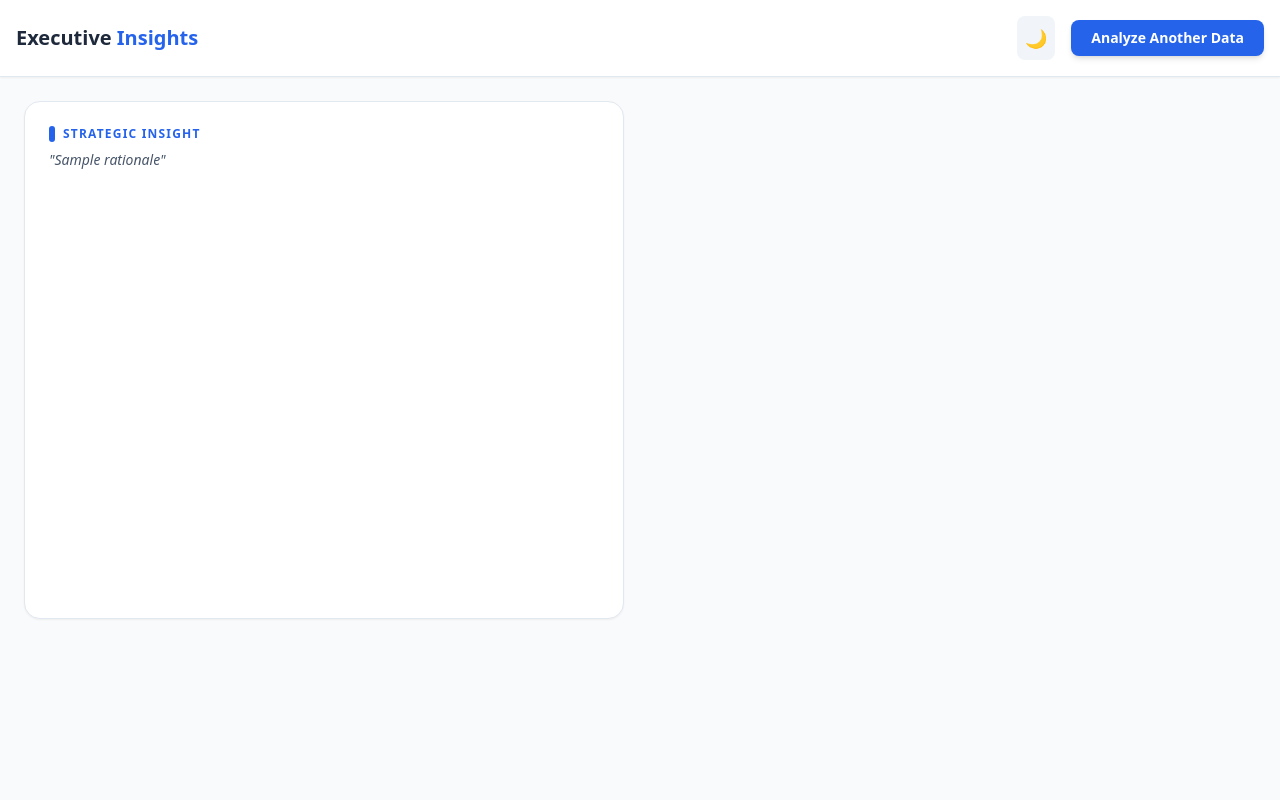
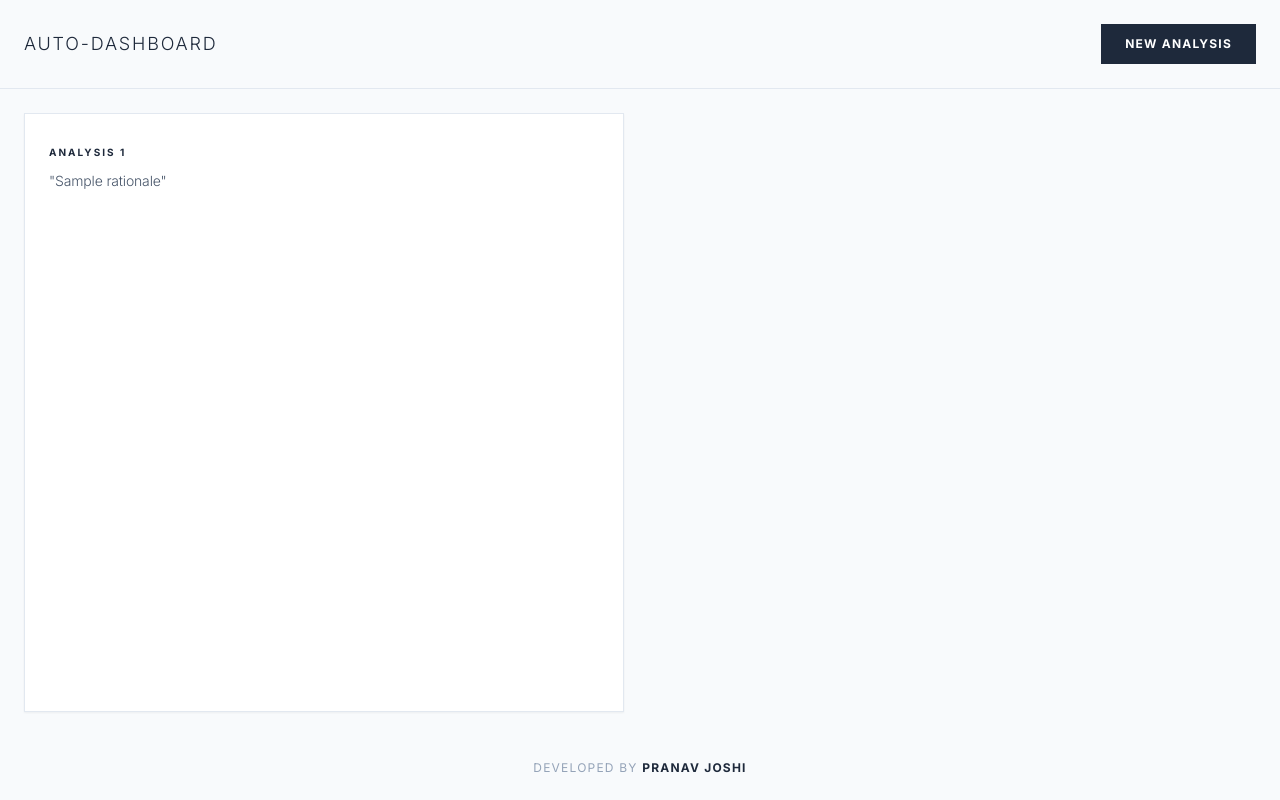
Before and after one commit to LordCommander3303/AutoDashboard, a Flask app: template templates/dashboard.html in a window 1280 px wide. Run offline with Flask 3, Linux system fonts and the light colour scheme; the template is opened without the code that fills it: most values are stand-ins (such as "Sample title", 1, 10 or a date in 2020); some libraries are stand-ins or nearby versions.

Commit message:
Refactor dashboard.html for layout and style enhancements
Updated the dashboard layout and styling for improved user experience.

```diff
--- a/templates/dashboard.html
+++ b/templates/dashboard.html
@@ -2,117 +2,86 @@
 <html lang="en">
 <head>
     <meta charset="UTF-8">
+    <meta name="viewport" content="width=device-width, initial-scale=1.0">
     <title>Executive Dashboard</title>
     <script src="https://cdn.tailwindcss.com"></script>
     <script src="https://cdn.plot.ly/plotly-2.27.0.min.js"></script>
-    <script>
-        tailwind.config = {
-            darkMode: 'class',
-            theme: {
-                extend: {
-                    colors: {
-                        brand: '#2563eb', // Default Blue
-                        accent: '#facc15'  // Dark Mode Yellow
-                    }
-                }
-            }
-        }
-    </script>
+    <link href="https://fonts.googleapis.com/css2?family=Inter:wght@300;400;600;700&display=swap" rel="stylesheet">
+    <style>
+        body { font-family: 'Inter', sans-serif; letter-spacing: -0.01em; }
+        ::-webkit-scrollbar { width: 6px; }
+        ::-webkit-scrollbar-track { background: transparent; }
+        ::-webkit-scrollbar-thumb { background: #cbd5e1; border-radius: 10px; }
+    </style>
 </head>
-<body class="bg-slate-50 dark:bg-slate-900 transition-colors duration-300 min-h-screen">
-    <!-- Navigation -->
-    <nav class="bg-white dark:bg-slate-800 border-b border-slate-200 dark:border-slate-700 p-4 shadow-sm sticky top-0 z-50">
-        <div class="max-w-7xl mx-auto flex justify-between items-center">
-            <h1 class="text-xl font-bold text-slate-800 dark:text-white">
-                Executive <span class="text-blue-600 dark:text-yellow-400 transition-colors">Insights</span>
-            </h1>
-            <div class="flex gap-4 items-center">
-                <!-- Theme Toggle -->
-                <button id="theme-toggle" class="p-2 bg-slate-100 dark:bg-slate-700 rounded-lg hover:ring-2 ring-blue-400 dark:ring-yellow-400 transition-all text-lg">
-                    <span class="dark:hidden">🌙</span><span class="hidden dark:inline">☀️</span>
-                </button>
-                <a href="/" class="bg-blue-600 dark:bg-yellow-500 hover:bg-blue-700 dark:hover:bg-yellow-600 text-white dark:text-slate-900 px-5 py-2 rounded-lg text-sm font-bold shadow-md transition-colors">
-                    Analyze Another Data
+<body class="bg-slate-50 text-slate-900 h-screen flex flex-col">
+
+    <!-- Navigation Bar -->
+    <nav class="p-6 w-full flex justify-between items-center shrink-0 border-b border-slate-200">
+        <div class="max-w-7xl mx-auto w-full flex justify-between items-center">
+            <h1 class="text-lg font-light tracking-widest uppercase text-slate-800">Auto-Dashboard</h1>
+
+            <div class="flex items-center gap-6">
+                <!-- Solid Professional Button -->
+                <a href="/" class="text-xs font-bold tracking-widest uppercase bg-slate-800 text-white px-6 py-3 hover:bg-slate-700 transition-colors">
+                    New Analysis
                 </a>
             </div>
         </div>
     </nav>
 
-    <!-- Content -->
-    <div class="max-w-7xl mx-auto p-6 grid grid-cols-1 md:grid-cols-2 gap-8">
+    <!-- Content Grid -->
+    <main class="flex-grow overflow-y-auto max-w-7xl mx-auto w-full p-6 grid grid-cols-1 md:grid-cols-2 gap-8">
         {% for chart in dashboard_data %}
-        <div class="bg-white dark:bg-slate-800 p-6 rounded-2xl border border-slate-200 dark:border-slate-700 shadow-sm transition-all hover:shadow-md">
-            <div class="flex items-center gap-2 mb-2">
-                <div class="w-1.5 h-4 bg-blue-600 dark:bg-yellow-400 rounded-full transition-colors"></div>
-                <p class="text-xs font-black text-blue-600 dark:text-yellow-400 uppercase tracking-widest">Strategic Insight</p>
+        <div class="flex flex-col p-6 bg-white border border-slate-200 shadow-sm">
+            <div class="mb-4">
+                <span class="text-[10px] font-bold uppercase tracking-[0.2em] text-slate-800">Analysis {{ loop.index }}</span>
+                <p class="text-sm mt-2 text-slate-600 font-light leading-relaxed">"{{ chart.rationale }}"</p>
             </div>
-            <p class="text-sm text-slate-600 dark:text-slate-300 mb-6 font-medium italic">"{{ chart.rationale }}"</p>
-
-            <div id="{{ chart.id }}" class="w-full h-[400px]"></div>
+            <div id="{{ chart.id }}" class="w-full h-[320px]"></div>
         </div>
         {% endfor %}
-    </div>
+    </main>
+
+    <!-- The Minimalist Footer -->
+    <footer class="py-6 text-center shrink-0">
+        <p class="text-xs tracking-widest text-slate-400 uppercase">
+            Developed by <a href="https://www.linkedin.com/in/pranav-joshi-268595251/" target="_blank" class="text-slate-800 font-bold hover:underline">Pranav Joshi</a>
+        </p>
+    </footer>
 
     <script>
         const allCharts = {{ dashboard_data | tojson }};
-        const html = document.documentElement;
 
-        // Define our two primary colors
-        const colors = {
-            light: '#2563eb', // Blue
-            dark: '#facc15'   // Yellow
-        };
+        // Locked to the professional Slate 800 theme
+        const theme = { accent: '#1e293b', text: '#475569', grid: '#e2e8f0' };
 
-        function getChartColor() {
-            return html.classList.contains('dark') ? colors.dark : colors.light;
+        function draw() {
+            allCharts.forEach(chart => {
+                const trace = {
+                    x: chart.x, y: chart.y, type: chart.type,
+                    marker: { color: theme.accent },
+                    line: { color: theme.accent, width: 2 }
+                };
+                const layout = {
+                    title: { text: chart.title, font: { size: 13, color: theme.text, family: 'Inter' }, x: 0 },
+                    paper_bgcolor: 'rgba(0,0,0,0)',
+                    plot_bgcolor: 'rgba(0,0,0,0)',
+                    xaxis: { showgrid: false, tickfont: { size: 11, color: theme.text } },
+                    yaxis: { gridcolor: theme.grid, tickfont: { size: 11, color: theme.text } },
+                    margin: { t: 40, b: 40, l: 40, r: 20 },
+                    autosize: true
+                };
+                Plotly.newPlot(chart.id, [trace], layout, {responsive: true, displayModeBar: false});
+            });
         }
 
-        function getLayout(title) {
-            const isDark = html.classList.contains('dark');
-            return {
-                title: {
-                    text: title,
-                    font: { size: 14, color: isDark ? '#e2e8f0' : '#1e293b', family: 'Inter' }
-                },
-                paper_bgcolor: 'rgba(0,0,0,0)',
-                plot_bgcolor: 'rgba(0,0,0,0)',
-                xaxis: {
-                    gridcolor: isDark ? '#334155' : '#f1f5f9',
-                    tickfont: { color: isDark ? '#94a3b8' : '#64748b' }
-                },
-                yaxis: {
-                    gridcolor: isDark ? '#334155' : '#f1f5f9',
-                    tickfont: { color: isDark ? '#94a3b8' : '#64748b' }
-                },
-                margin: { t: 40, b: 40, l: 40, r: 20 }
-            };
-        }
+        draw();
 
-        // Initial Draw
-        allCharts.forEach(chart => {
-            const trace = {
-                x: chart.x,
-                y: chart.y,
-                type: chart.type,
-                marker: { color: getChartColor() },
-                line: { color: getChartColor(), width: 3 }
-            };
-            Plotly.newPlot(chart.id, [trace], getLayout(chart.title), {responsive: true, displayModeBar: false});
-        });
-
-        // Toggle Logic
-        document.getElementById('theme-toggle').addEventListener('click', () => {
-            html.classList.toggle('dark');
-            const newColor = getChartColor();
-
+        // Handle normal window resizing smoothly
+        window.addEventListener('resize', () => {
             allCharts.forEach(chart => {
-                // Update the layout (labels/grid)
-                Plotly.relayout(chart.id, getLayout(chart.title));
-                // Update the trace (the actual bars/lines)
-                Plotly.restyle(chart.id, {
-                    'marker.color': newColor,
-                    'line.color': newColor
-                });
+                Plotly.Plots.resize(chart.id);
             });
         });
     </script>
```
